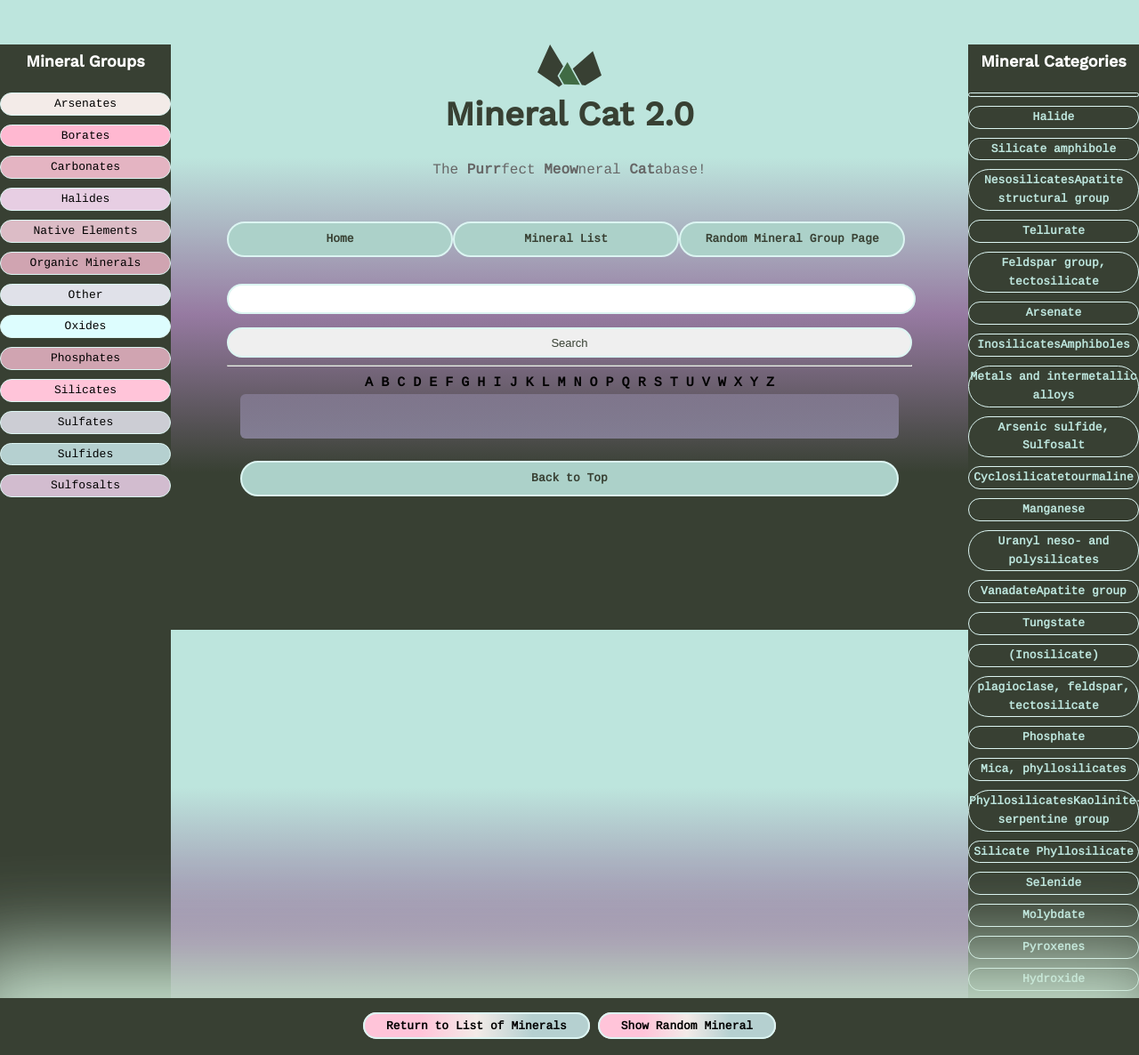
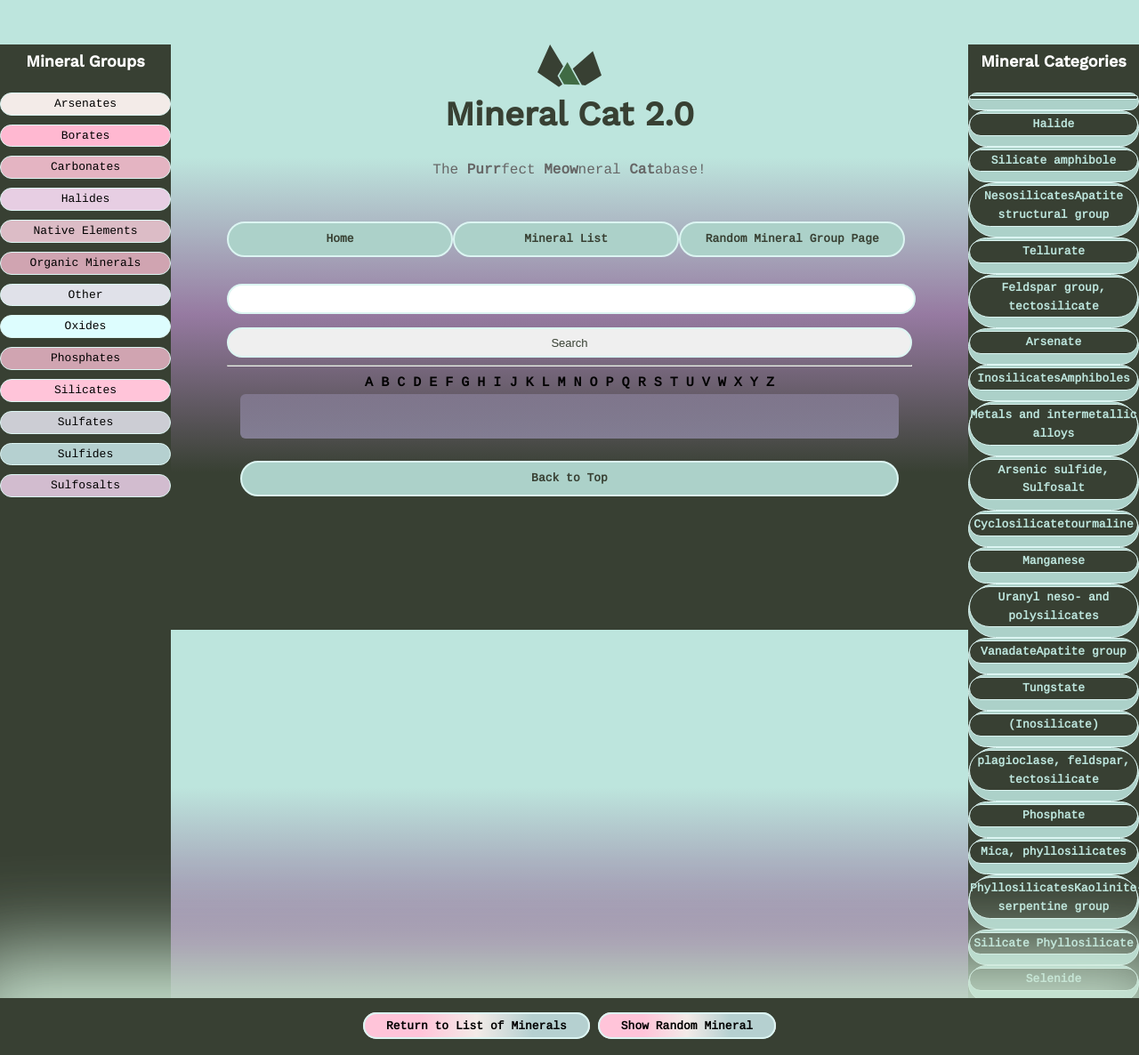
Before and after one commit to khemmyrick/Mineral-Cat-2, a Django app: page /minerals/cat_list/1 in a window 1280 px wide. Shown: the whole page at 89% size. Run offline with Django 3.2, Linux system fonts and the light colour scheme; data comes from the database, SQL or seed files in the repository.

Commit message:
Added truncatewords_html filter to cat_list template.

```diff
--- a/minerals/templates/minerals/cat_list.html
+++ b/minerals/templates/minerals/cat_list.html
@@ -3,11 +3,11 @@
 		{% if category == categ %}
 			<li class="group__bold">{{ category }}</li>
 		{% else %}
-			<li class="group__bold">{{ category }}</li>
+			<a href="#" class="group__anchor"><li class="group__bold">{{ category }}</li></a>
 		{% endif %}
 	{% endfor %}
 {% else %}
 	{% for category in categories %}
-			<li class="group__bold">{{ category }}</li>
+			<a href="#" class="group__anchor"><li>{{ category|truncatewords_html:1 }}</li></a>
 	{% endfor %}
 {% endif %}
```
